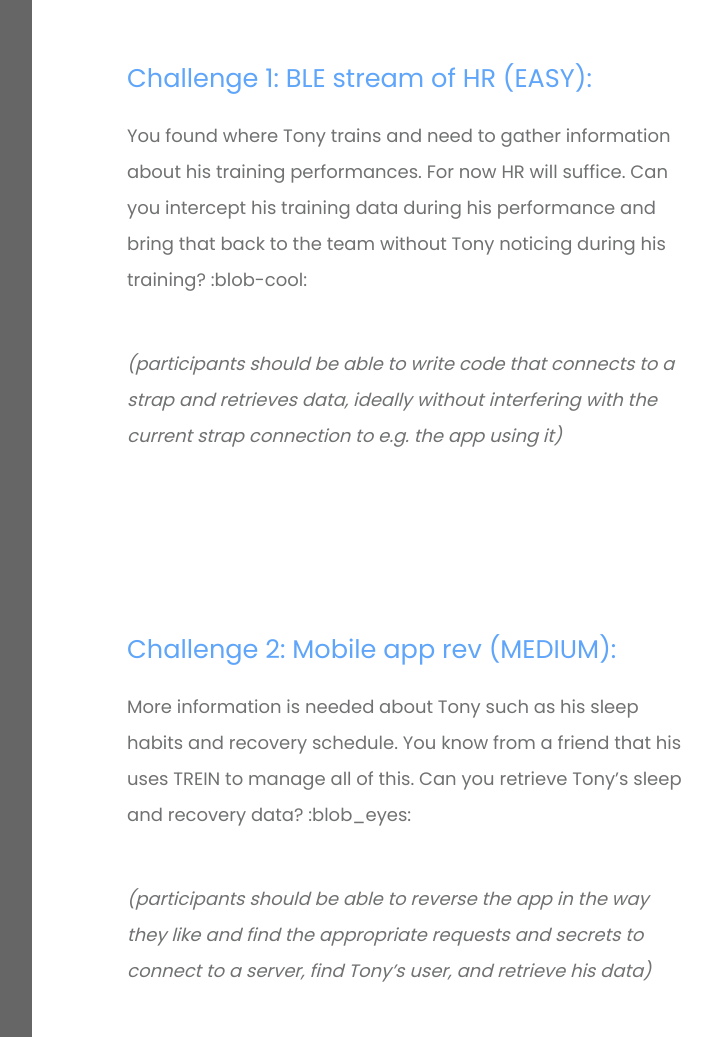
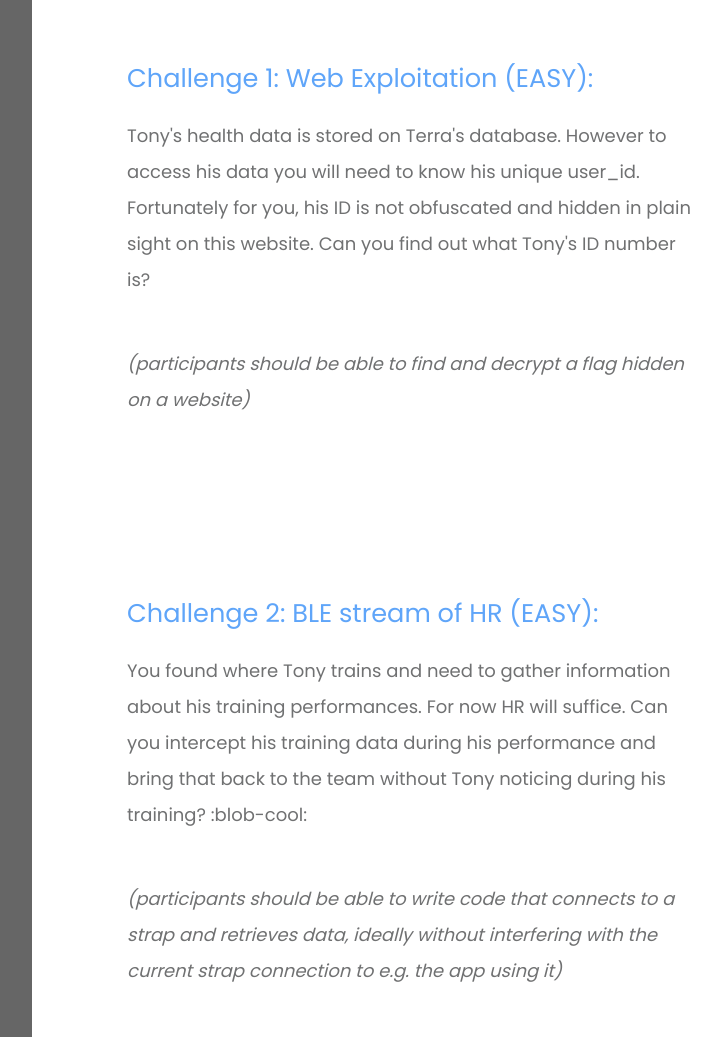
Before and after one commit to hanbo-xie/terra-CTF, a plain HTML site: page index.html in a window 1280 px wide. Shown: the part 1763-2800 px from the top of the page, without its empty margins (352-1073 px from the left). Drawn offline with nearby package versions, Linux system fonts and the light colour scheme; a script that the page names is missing.

Commit message:
Update index.html

```diff
--- a/index.html
+++ b/index.html
@@ -131,6 +131,7 @@
                       us in the designated channels. We look forward to seeing
                       your submissions!
                     </p>
+                    <!-- dGVycmEtY3Rme3QwbnlzXzFkX251bWIzcn0= -->
                   </div>
                 </div>
               </div>
@@ -177,7 +178,33 @@
                 <div class="tm-flex-item-left">
                   <div class="tm-w-80">
                     <h2 class="tm-color-primary tm-section-title mb-4">
-                      Challenge 1: BLE stream of HR (EASY):
+                      Challenge 1: Web Exploitation (EASY):
+                    </h2>
+                    <p class="mb-5">
+                      Tony's health data is stored on Terra's database. However
+                      to access his data you will need to know his unique
+                      user_id. Fortunately for you, his ID is not obfuscated and
+                      hidden in plain sight on this website. Can you find out
+                      what Tony's ID number is?
+                    </p>
+                    <p class="mb-5">
+                      <em
+                        >(participants should be able to find and decrypt a flag
+                        hidden on a website)</em
+                      >
+                    </p>
+                  </div>
+                </div>
+              </div>
+            </section>
+          </div>
+          <div class="tm-section-wrap bg-white">
+            <section id="challenges" class="row tm-section">
+              <div class="col-12 tm-section-pad">
+                <div class="tm-flex-item-left">
+                  <div class="tm-w-80">
+                    <h2 class="tm-color-primary tm-section-title mb-4">
+                      Challenge 2: BLE stream of HR (EASY):
                     </h2>
                     <p class="mb-5">
                       You found where Tony trains and need to gather information
@@ -205,7 +232,7 @@
                 <div class="tm-flex-item-left">
                   <div class="tm-w-80">
                     <h2 class="tm-color-primary tm-section-title mb-4">
-                      Challenge 2: Mobile app rev (MEDIUM):
+                      Challenge 3: Mobile app rev (MEDIUM):
                     </h2>
                     <p class="mb-5">
                       More information is needed about Tony such as his sleep
@@ -232,7 +259,7 @@
                 <div class="tm-flex-item-left">
                   <div class="tm-w-80">
                     <h2 class="tm-color-primary tm-section-title mb-4">
-                      Challenge 3: Terra system rev (MED-HARD):
+                      Challenge 4: Terra system rev (MED-HARD):
                     </h2>
                     <p class="mb-5">
                       The sleep and recovery data from TREIN included summaries
@@ -259,7 +286,7 @@
                 <div class="tm-flex-item-left">
                   <div class="tm-w-80">
                     <h2 class="tm-color-primary tm-section-title mb-4">
-                      Challenge 4: Data tampering (MED-HARD):
+                      Challenge 5: Data tampering (MED-HARD):
                     </h2>
                     <p class="mb-5">
                       With all the data accessible, the final step is to
```
